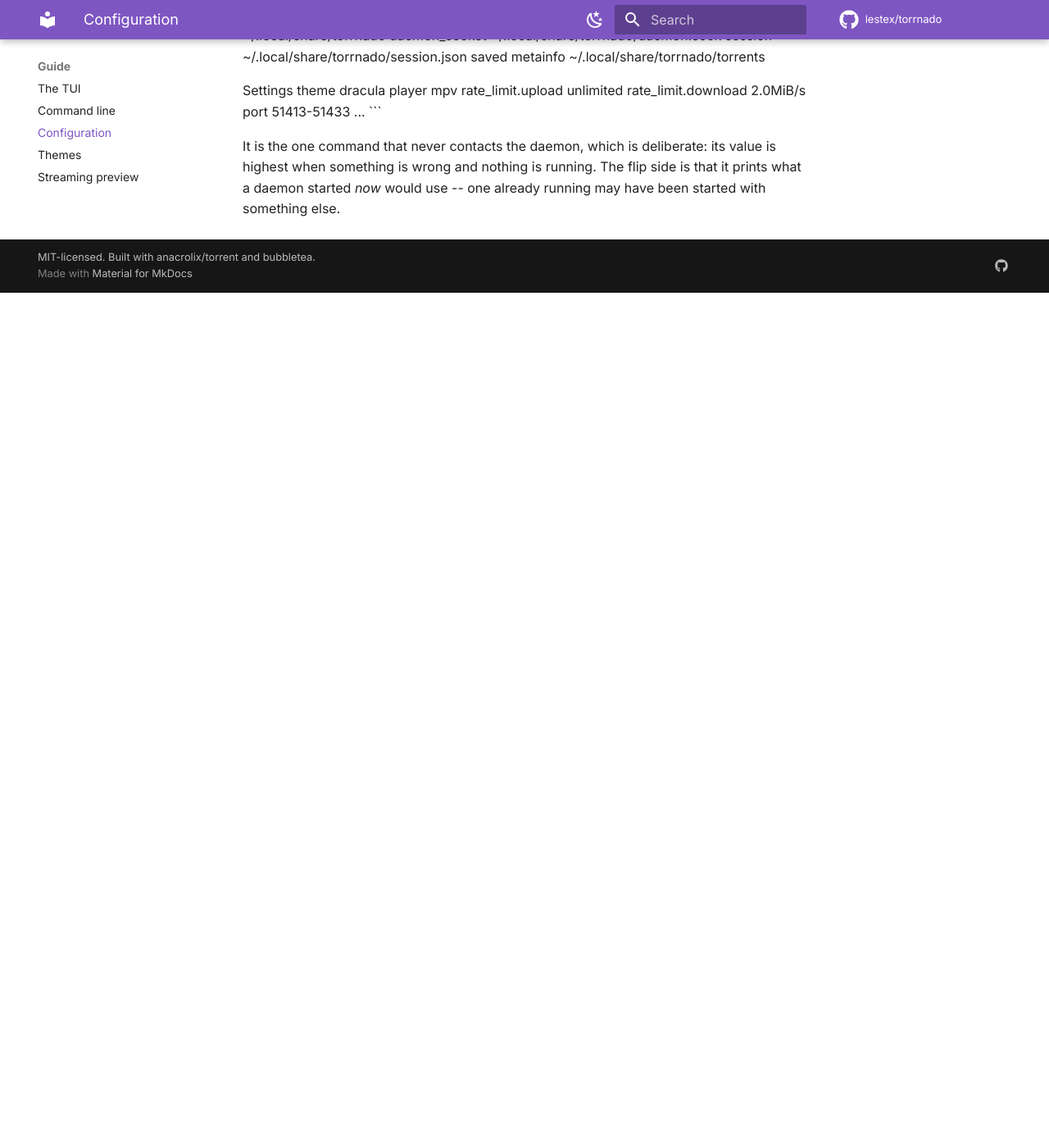
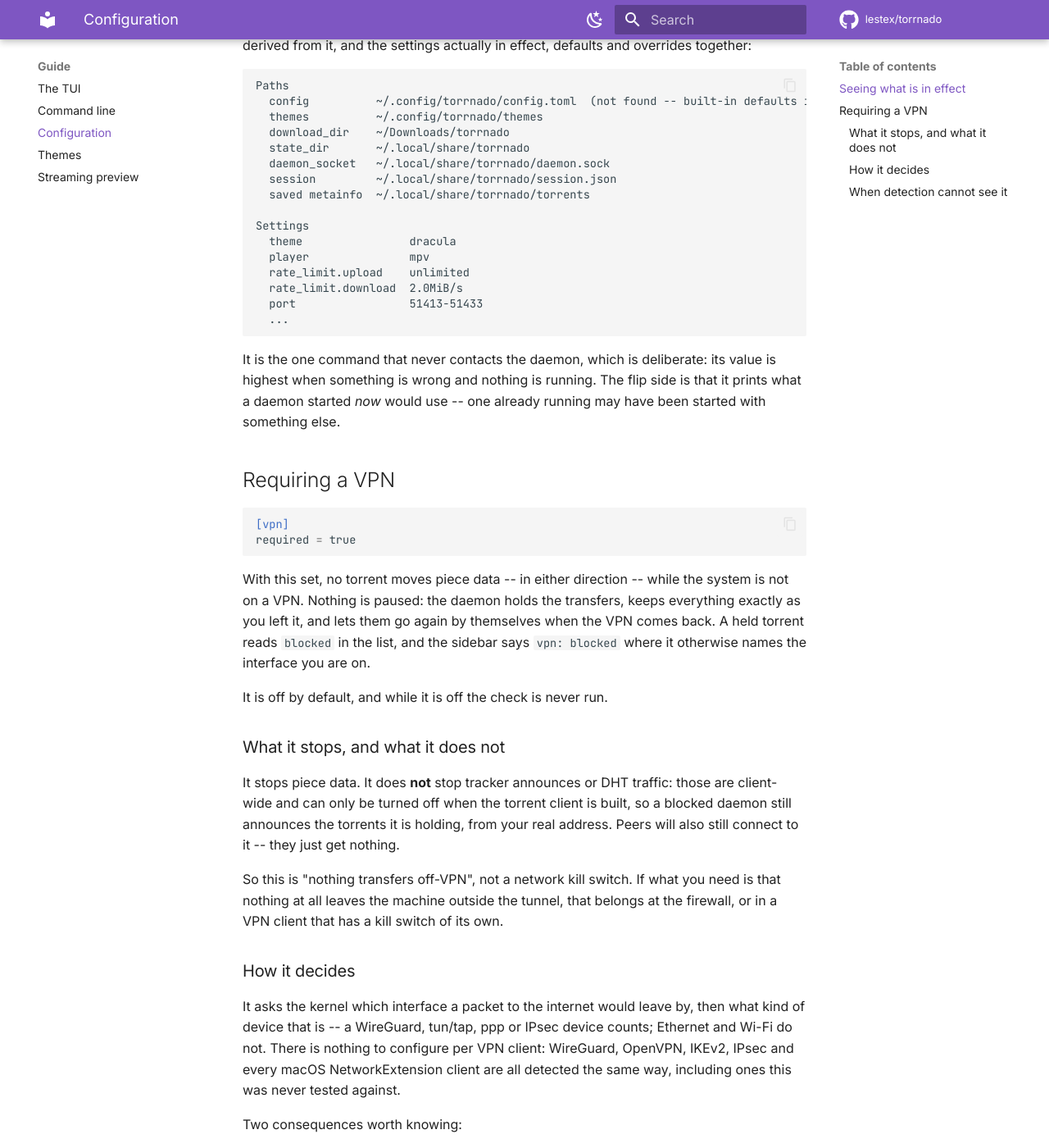
Before and after one commit to lestex/torrnado, an MkDocs documentation site: the page built from docs/guide/configuration.md, in a window 1280 px wide and 1400 px high, scrolled down 1050 px. Shown: the whole window at 82% size. Built offline with MkDocs 1.6.1 and Material for MkDocs 9.7.7, drawn with Linux system fonts in a browser that asks for light colours; comment, search, counter and statistics services are not loaded; before the commit the page ends 1407 px from its top, so only the background shows below that; some of the changed text lies outside the part shown.

Commit message:
docs: requiring a VPN
What the guard stops (piece data) and what it does not (announces, DHT),
how it decides, and the two cases worth knowing: a tunnel that is up but
carries no traffic does not count, and a policy-based IPsec tunnel cannot
be seen at all, which is what vpn.interfaces is for.

Also closes the code fence that had swallowed the whole "Seeing what is
in effect" section of the configuration page -- it had been rendering as
part of the TOML sample since the page was written.

````diff
--- a/docs/guide/configuration.md
+++ b/docs/guide/configuration.md
@@ -29,12 +29,17 @@ lsd        = true    # accepted, but has no effect -- see Limitations
 encryption = true
 seed       = true     # keep uploading after a torrent completes
 
+[vpn]
+required   = false   # hold every transfer while the system is not on a VPN
+interfaces = []       # extra interfaces to count as a VPN -- see below
+
 [log]
 level         = "info"    # debug, info, warn, error
 library_level = "warn"     # the torrent library's own messages, filtered separately
 file          = ""          # empty = stderr, which is what a service manager wants
 
 [keybinds]
+```
 
 ## Seeing what is in effect
 
@@ -65,3 +70,71 @@ It is the one command that never contacts the daemon, which is deliberate:
 its value is highest when something is wrong and nothing is running. The
 flip side is that it prints what a daemon started *now* would use -- one
 already running may have been started with something else.
+
+## Requiring a VPN
+
+```toml
+[vpn]
+required = true
+```
+
+With this set, no torrent moves piece data -- in either direction -- while
+the system is not on a VPN. Nothing is paused: the daemon holds the
+transfers, keeps everything exactly as you left it, and lets them go again
+by themselves when the VPN comes back. A held torrent reads `blocked` in
+the list, and the sidebar says `vpn: blocked` where it otherwise names the
+interface you are on.
+
+It is off by default, and while it is off the check is never run.
+
+### What it stops, and what it does not
+
+It stops piece data. It does **not** stop tracker announces or DHT
+traffic: those are client-wide and can only be turned off when the torrent
+client is built, so a blocked daemon still announces the torrents it is
+holding, from your real address. Peers will also still connect to it --
+they just get nothing.
+
+So this is "nothing transfers off-VPN", not a network kill switch. If what
+you need is that nothing at all leaves the machine outside the tunnel,
+that belongs at the firewall, or in a VPN client that has a kill switch of
+its own.
+
+### How it decides
+
+It asks the kernel which interface a packet to the internet would leave
+by, then what kind of device that is -- a WireGuard, tun/tap, ppp or
+IPsec device counts; Ethernet and Wi-Fi do not. There is nothing to
+configure per VPN client: WireGuard, OpenVPN, IKEv2, IPsec and every
+macOS NetworkExtension client are all detected the same way, including
+ones this was never tested against.
+
+Two consequences worth knowing:
+
+- **Having a tunnel up is not enough** -- it has to be the one carrying
+  your traffic. A Mac usually has several `utun` devices up at all times,
+  and a Tailscale with no exit node is one of them; none of those carry
+  general traffic, so none of them satisfy the guard.
+- **A split tunnel that does not carry the default route reads as no
+  VPN**, because for anything not in its routes, it is.
+
+Anything that cannot be answered -- no route at all, an interface the
+kernel will not describe -- counts as *not* on a VPN. A guard that fails
+open on a lookup it could not finish is not a guard.
+
+### When detection cannot see it
+
+A policy-based IPsec tunnel moves traffic over the physical interface with
+no tunnel device of its own, and nothing above can tell that apart from
+having no VPN. Name the interface instead:
+
+```toml
+[vpn]
+required   = true
+interfaces = ["utun4"]
+```
+
+Anything listed there counts as a VPN whatever the kernel says about it.
+Exact names, not prefixes. Note that macOS renumbers `utun` devices
+between connections, so a pinned name can go stale -- prefer letting
+detection do its job unless it cannot.
````
Also changed, not shown: README.md (+2 -0 lines), docs/reference/caveats.md (+8 -0 lines), docs/server/daemon.md (+8 -0 lines).
